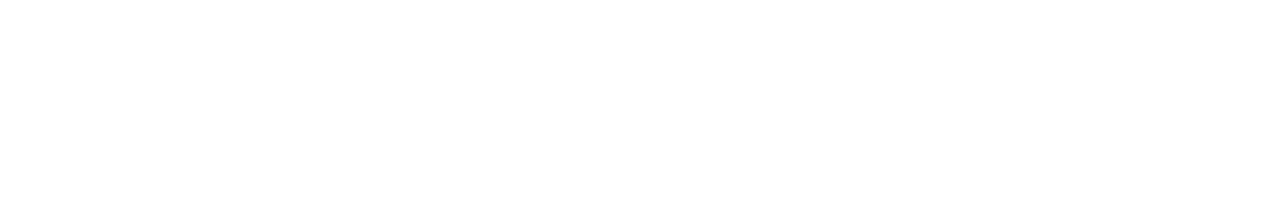
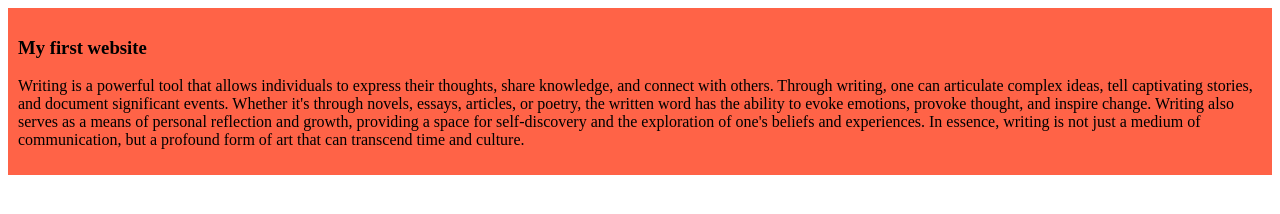
Before and after one commit to mumuuh6/My-simple-web, a plain HTML site: page index.html in a window 1280 px wide. Drawn offline with Linux system fonts and the light colour scheme.

Commit message:
Added first blog

```diff
--- a/index.html
+++ b/index.html
@@ -3,9 +3,15 @@
 <head>
     <meta charset="UTF-8">
     <meta name="viewport" content="width=device-width, initial-scale=1.0">
-    <title>MySimple website</title>
+    <title>My Simple website</title>
+    <link rel="stylesheet" href="styles/blog.css">
 </head>
 <body>
+    <div>
+        <h3>My first website</h3>
+        <p>Writing is a powerful tool that allows individuals to express their thoughts, share knowledge, and connect with others. Through writing, one can articulate complex ideas, tell captivating stories, and document significant events. Whether it's through novels, essays, articles, or poetry, the written word has the ability to evoke emotions, provoke thought, and inspire change. Writing also serves as a means of personal reflection and growth, providing a space for self-discovery and the exploration of one's beliefs and experiences. In essence, writing is not just a medium of communication, but a profound form of art that can transcend time and culture.
+        </p>
+    </div>
 
 </body>
 </html>
--- /dev/null
+++ b/styles/blog.css
@@ -0,0 +1,4 @@
+div{
+    background-color: tomato;
+    padding: 10px;
+}
```
